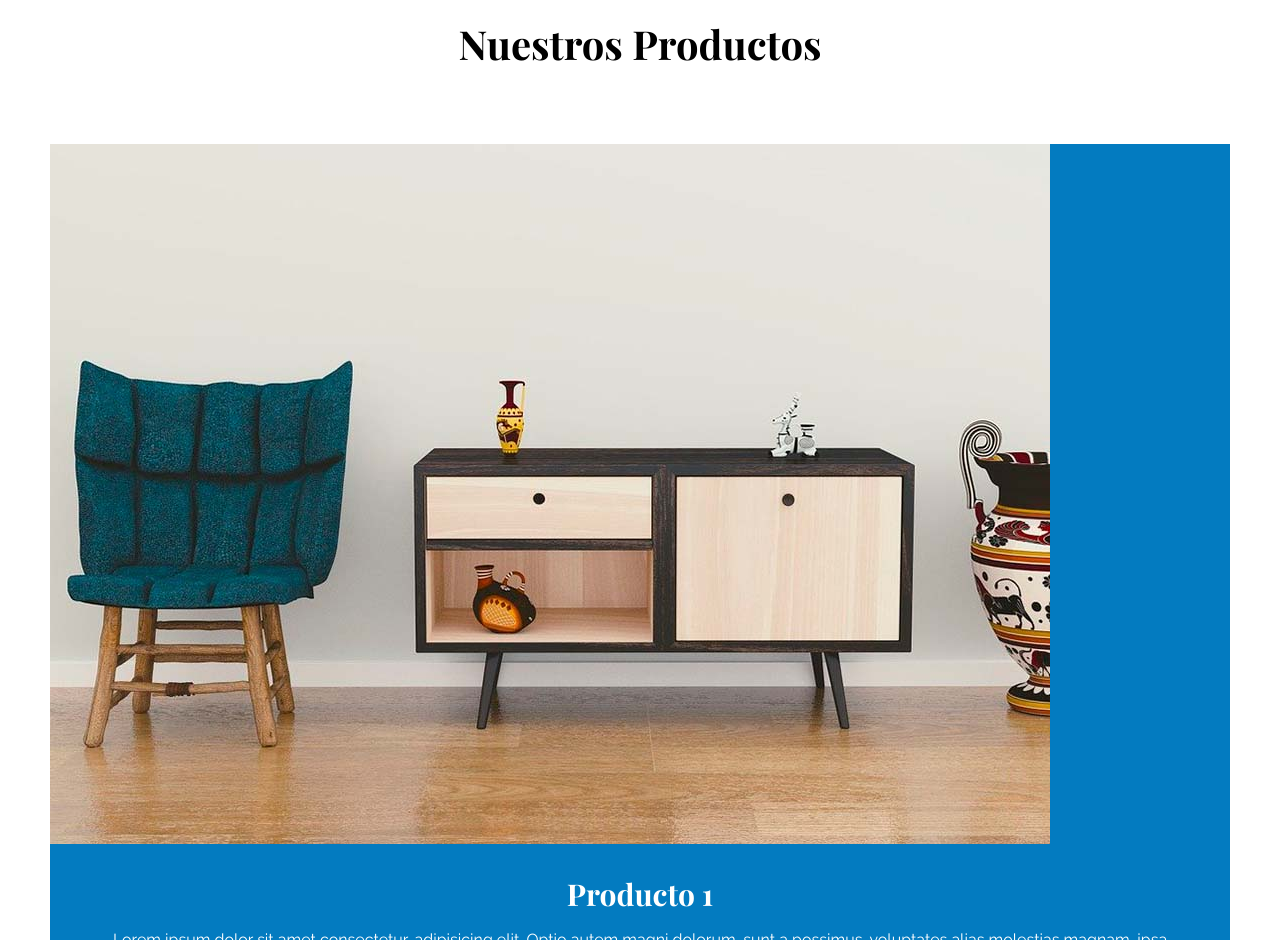
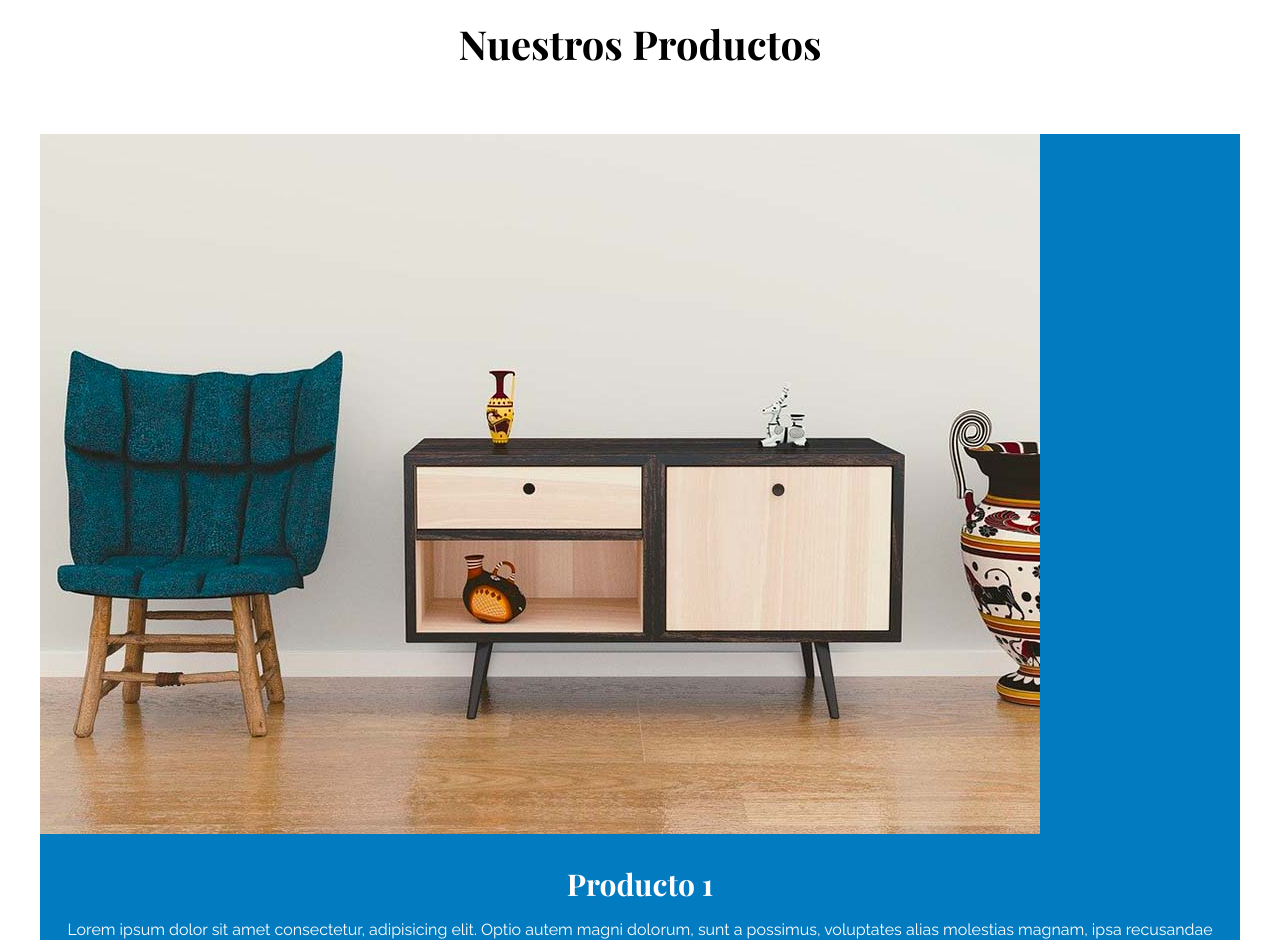
Before and after one commit to MatiT88/Ecommerce-Juan-Pablo-Valdez, a plain HTML site: page index.html in a window 1280 px wide. Shown: the part 1860-2800 px from the top of the page. Drawn offline with nearby package versions, Linux system fonts and the light colour scheme.

Commit message:
se termino el grid de listado-producto

```diff
--- a/css/styles.css
+++ b/css/styles.css
@@ -156,7 +156,8 @@ header{
 
 .listado-productos {
   display: grid;
-  grid-template-columns: repeat(6, 1fr)
+  grid-template-columns: repeat(6, 1fr);
+  gap: 2rem;
 }
 
 .producto:nth-child(1) {
@@ -191,7 +192,6 @@ header{
 
 .producto {
   background-color: #037bc0;
-  margin: 1rem;
 }
 
 .texto-producto {
```
